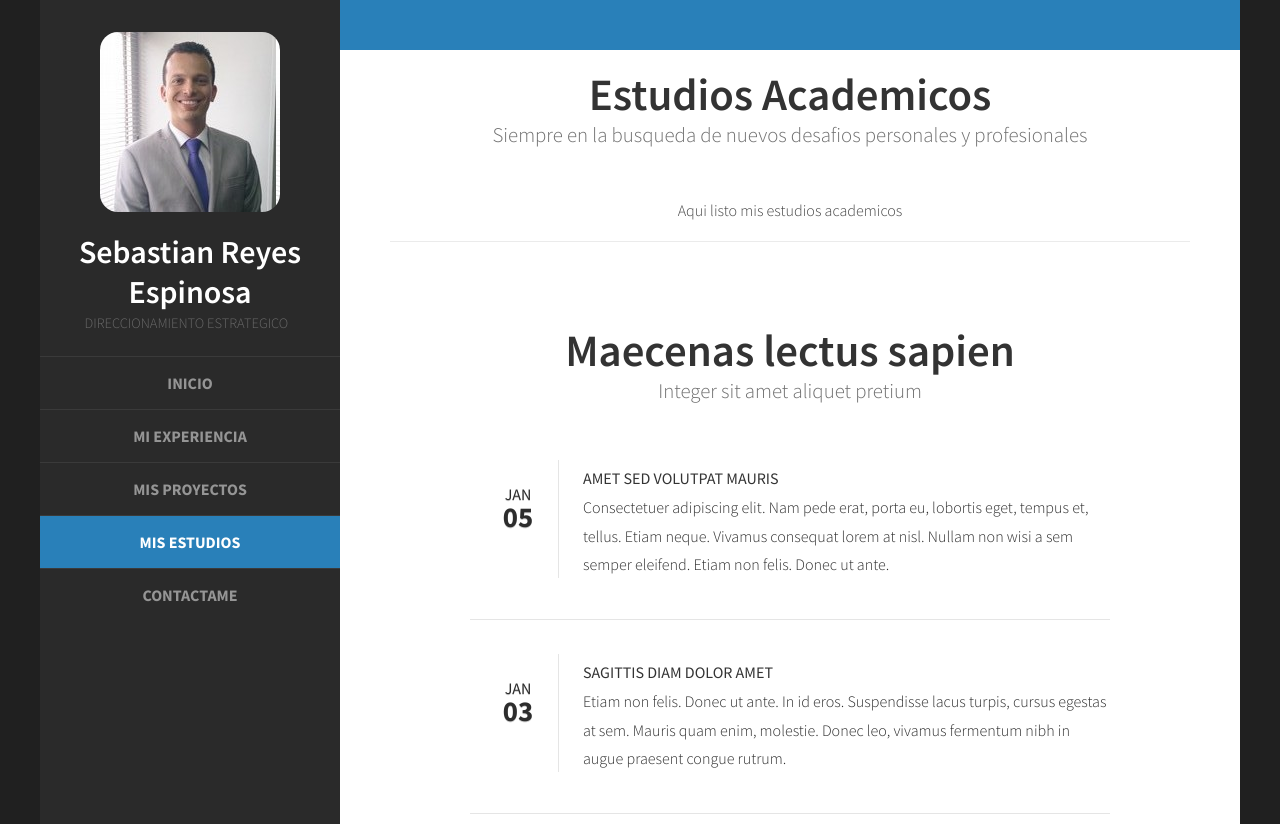
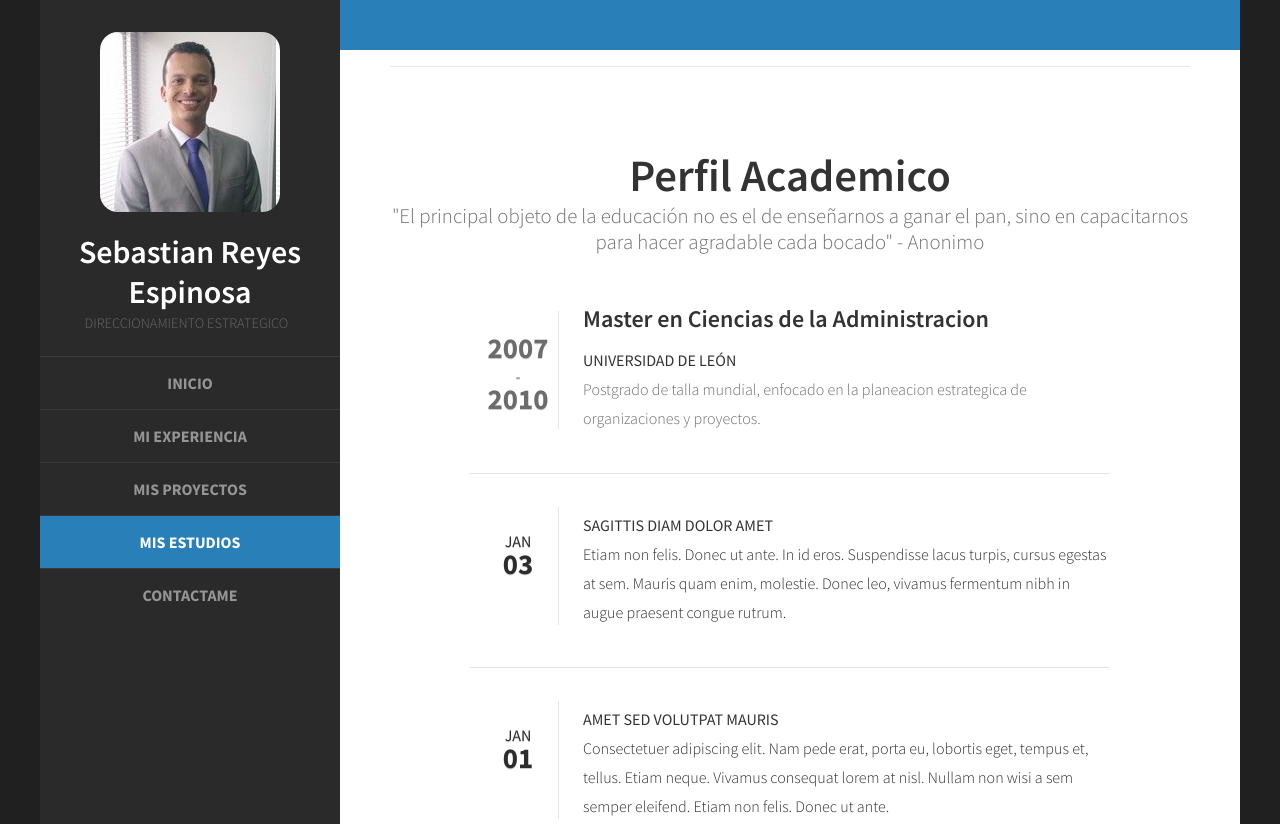
Before and after one commit to sebastian-code/web_portfolio, a plain HTML site: page pages/academic_background.html in a window 1280 px wide. Shown: the top 824 px of the page. Drawn offline with Linux system fonts and the light colour scheme.

Commit message:
Se elimina codigo superfluo adicional, y se hacen varias pruebas de visibilidad de los elementos listados en una de las paginas

```diff
--- a/default.css
+++ b/default.css
@@ -379,22 +379,6 @@
 	}
 
 /*********************************************************************************/
-/* Sidebar                                                                       */
-/*********************************************************************************/
-
-	#sidebar
-	{
-	}
-
-/*********************************************************************************/
-/* Footer                                                                        */
-/*********************************************************************************/
-
-	#footer
-	{
-	}
-
-/*********************************************************************************/
 /* Copyright                                                                     */
 /*********************************************************************************/
 
--- a/pages/academic_background.html
+++ b/pages/academic_background.html
@@ -42,23 +42,24 @@ Released   : 20130902
 		</div>
 	</div>
 	<div id="main">
-		<div id="welcome">
+<!-- 		<div id="welcome">
 			<div class="title">
-				<h2>Estudios Academicos</h2>
+				<h2>Logros Academicos</h2>
 				<span class="byline">Siempre en la busqueda de nuevos desafios personales y profesionales</span>
 			</div>
 			<p>Aqui listo mis estudios academicos</p>
-		</div>
+		</div> -->
 		<div id="featured">
 			<div class="title">
-				<h2>Maecenas lectus sapien</h2>
-				<span class="byline">Integer sit amet aliquet pretium</span>
+				<h2>Perfil Academico</h2>
+				<span class="byline">"El principal objeto de la educación no es el de enseñarnos a ganar el pan, sino en capacitarnos para hacer agradable cada bocado" - Anonimo</span>
 			</div>
 			<ul class="style1">
 				<li class="first">
-					<p class="date"><a href="#">Jan<b>05</b></a></p>
-					<h3>Amet sed volutpat mauris</h3>
-					<p><a href="#">Consectetuer adipiscing elit. Nam pede erat, porta eu, lobortis eget, tempus et, tellus. Etiam neque. Vivamus consequat lorem at nisl. Nullam non wisi a sem semper eleifend. Etiam non felis. Donec ut ante.</a></p>
+					<p class="date"><b>2007</b> - <b>2010</b></p>
+					<h2>Master en Ciencias de la Administracion</h2>
+					<h3>Universidad de León</h3>
+					<p>Postgrado de talla mundial, enfocado en la planeacion estrategica de organizaciones y proyectos.</p>
 				</li>
 				<li>
 					<p class="date"><a href="#">Jan<b>03</b></a></p>
@@ -78,9 +79,9 @@ Released   : 20130902
 			</ul>
 		</div>
 		<div>
-			Universidad de León
-			Master, Administracion de Empresas
-			2007 – 2010
+
+
+
 			SENA
 			Lenguajes y técnicas de programación, Tecnologias de la Informacion y las Comunicaciones, Aprendizaje de tecnicas de programacion y lenguajes de desarrollo de software
 			2011 – 2012
@@ -93,6 +94,7 @@ Released   : 20130902
 			SENA
 			Introduccion a entornos Linux, Tecnologias de la informacion y las comunicaciones
 			2007 – 2007
+
 			Escuela Naval 'Almirante Padilla'
 			Profesional, Ciencias Navales
 			1998 – 2001
```
